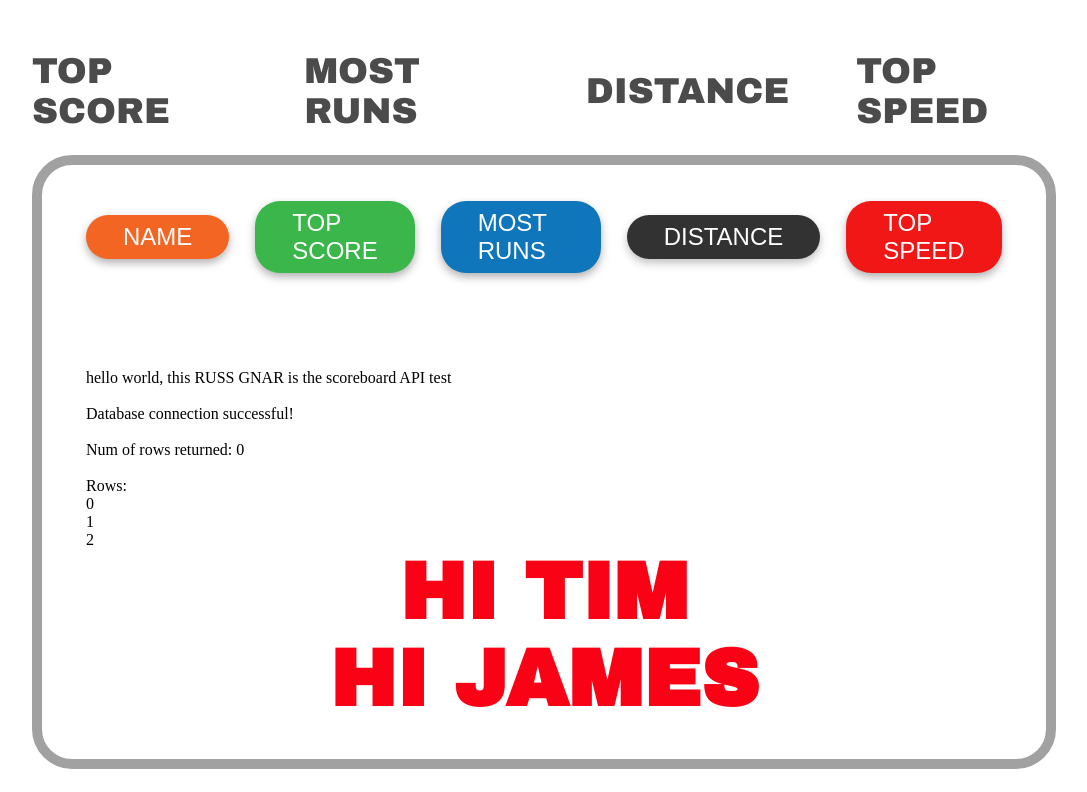
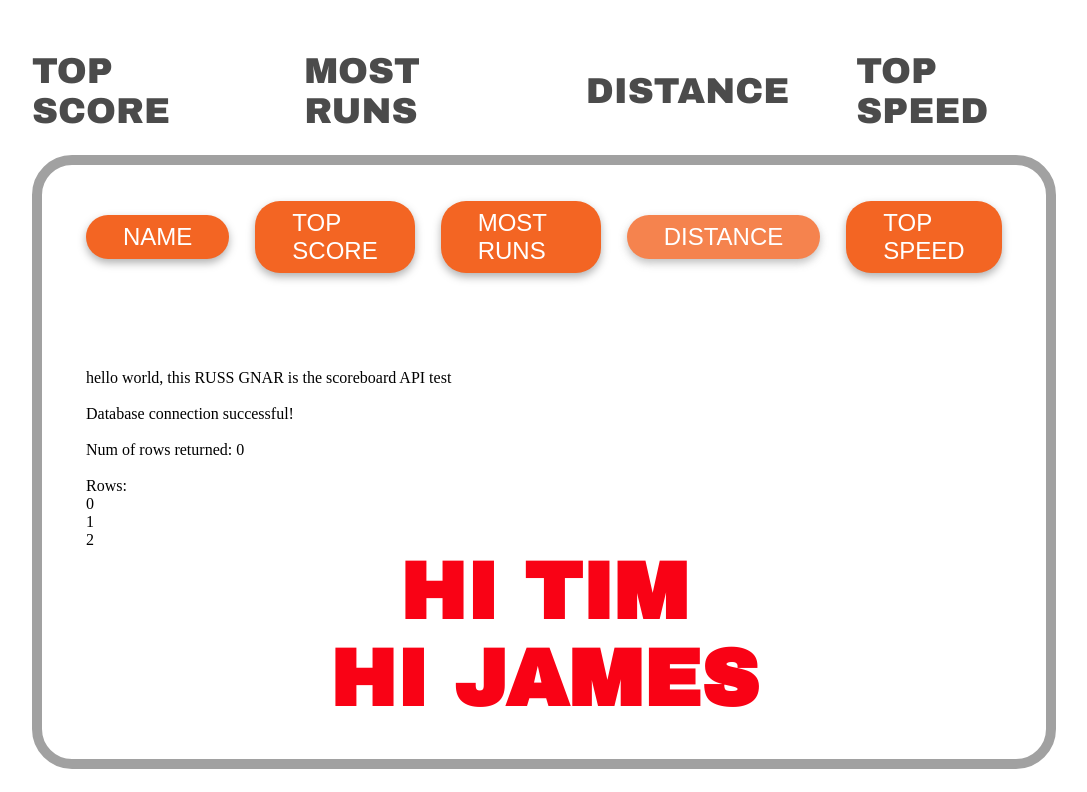
Before and after one commit to jamesomckenna/gnar, a PHP site: page /leaderboard.php in a window 1280 px wide. Shown: the part 148-940 px from the top of the page, without its empty margins (96-1183 px from the left). Run offline with PHP 8.4, Linux system fonts and the light colour scheme; data that the repository does not hold is empty; some web fonts are replaced.

Commit message:
id removal

```diff
--- a/leaderboard.php
+++ b/leaderboard.php
@@ -11,7 +11,7 @@
 
 
     <div>
-        <a href="index.php"><img scr="images/Russ_red_logo.png" alt="Russ logo home" height=100px width=100px></a>
+        <a href="index.php"><img scr=".images/RUSS logo red.png" alt="Russ logo home" height=100px width=100px></a>
         <h1 class="header">Leaderboard</h1>
         <a href="../">Back</a>
     </div>
@@ -25,11 +25,11 @@
 
     <div class="uni-container">
       <div class="uni-filter">
-          <a class="score-filter-option" id="orange" href="#name">Name</a>
-          <a class="score-filter-option" id="green" href="#topscore">Top Score</a>
-          <a class="score-filter-option" id="blue" href="#mostruns">Most Runs</a>
-          <a class="score-filter-option" id="black" href="#distance">Distance</a>
-          <a class="score-filter-option" id="red" href="#topspeed">Top Speed</a>
+          <a class="score-filter-option orange"  href="#name">Name</a>
+          <a class="score-filter-option green"  href="#topscore">Top Score</a>
+          <a class="score-filter-option blue"  href="#mostruns">Most Runs</a>
+          <a class="score-filter-option black"  href="#distance">Distance</a>
+          <a class="score-filter-option red"  href="#topspeed">Top Speed</a>
 
       </div>
     <?php
--- a/styles/main.css
+++ b/styles/main.css
@@ -42,6 +42,9 @@
         text-transform: uppercase;
         font-size: 80px;
     }
+    .logo{
+        position: absolute;
+    }
     /******* Universal *******/
     .uni-container{
         padding: 36px 44px;
@@ -55,20 +58,19 @@
         column-gap: 26px;
         margin-bottom: 60px;
     }
-    #orange{
+    .orange{
         background-color: #F36523
     }
-    #red {
+    .red {
         background-color: #F21717;
     }
-
-    #green {
+    .green {
         background-color: #3AB64A;
     }
-    #blue {
+    .blue {
         background-color: #1076BC;
     }
-    #black {
+    .black {
         background-color: #000;
         opacity: .8;
     }
```
Also changed, not shown: index.php (+5 -5 lines), pointslist.php (+4 -4 lines).
